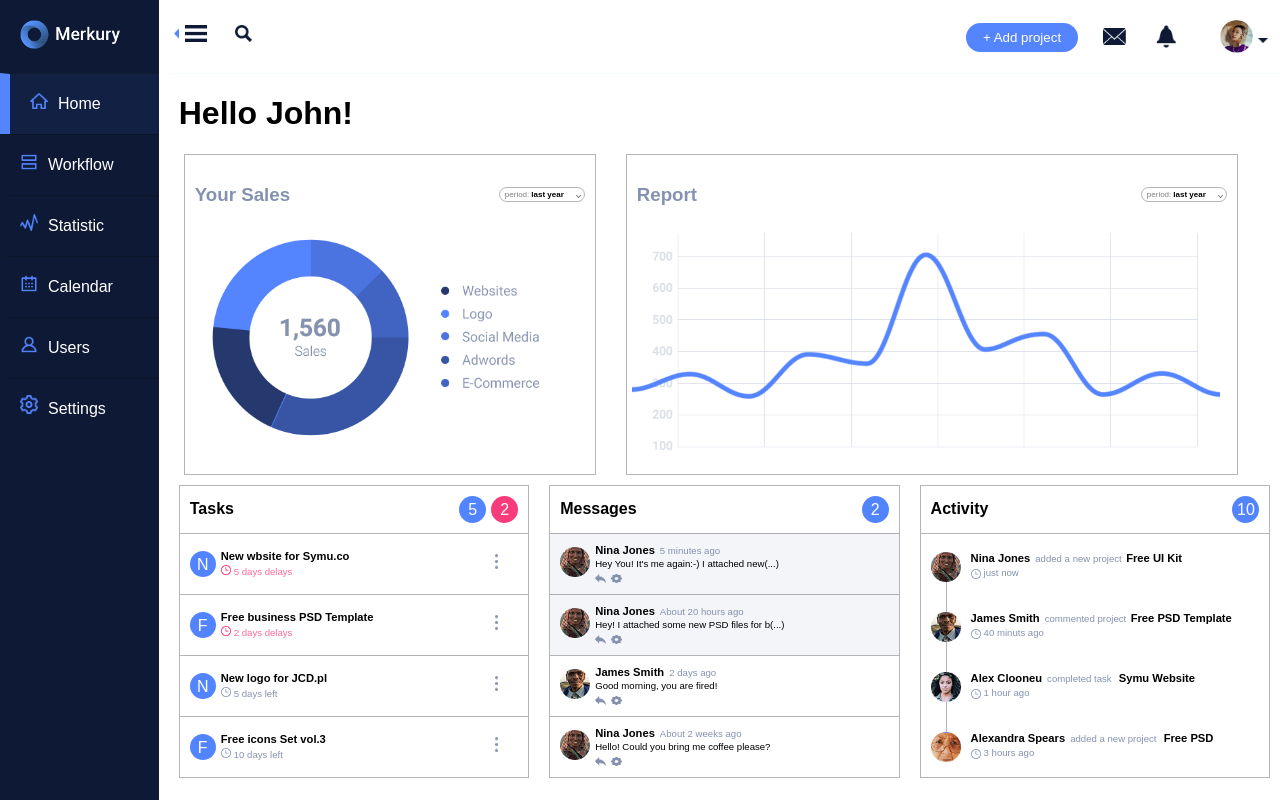
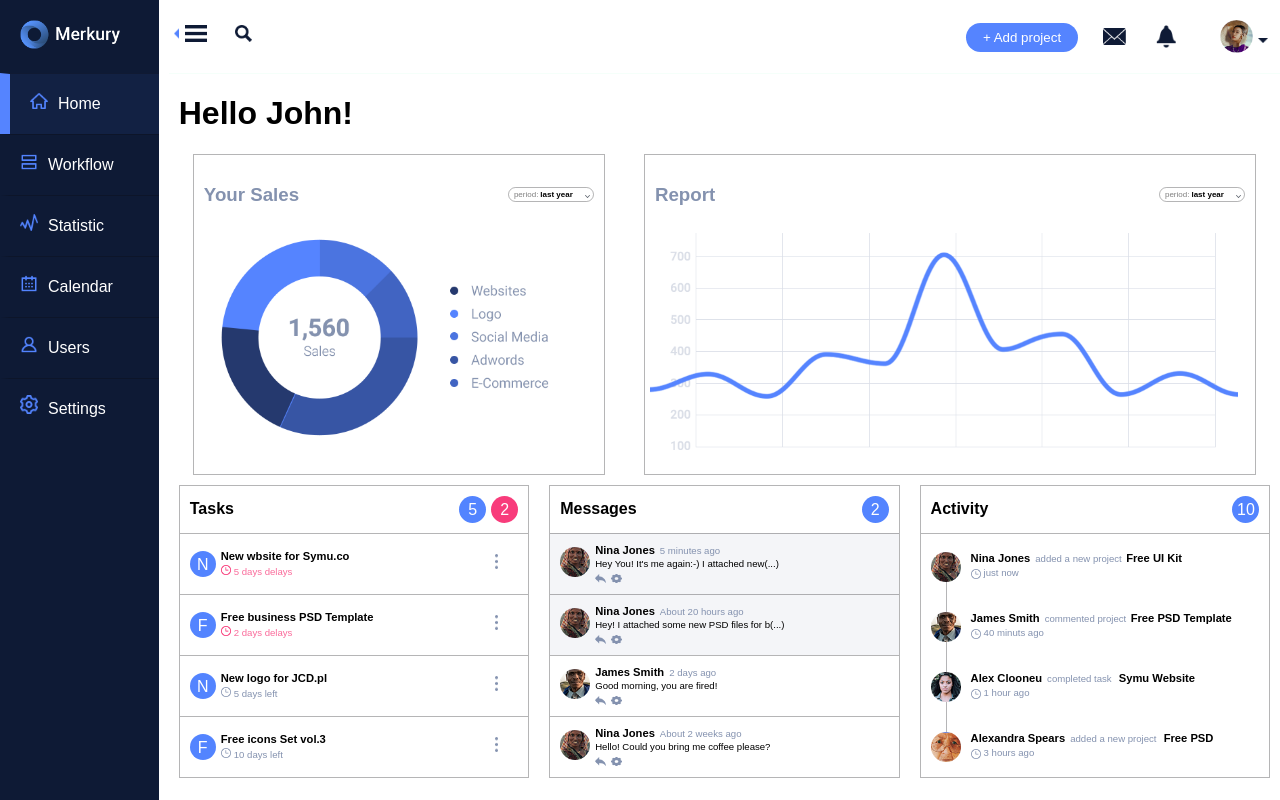
Before and after one commit to ravid1/UI-TEST, a React (Create React App) app: page / in a window 1280 px wide. Built offline with nearby package versions, Linux system fonts and the light colour scheme.

Commit message:
css chart

```diff
--- a/src/components/Content.css
+++ b/src/components/Content.css
@@ -9,6 +9,8 @@
     flex-direction: row;
     flex-wrap: wrap;
     flex: 1;
+    justify-content: space-evenly;
+
 }
 
 .mainContent{
```
Also changed, not shown: src/components/Content.jsx (+0 -21 lines), src/components/logo.svg (deleted).
